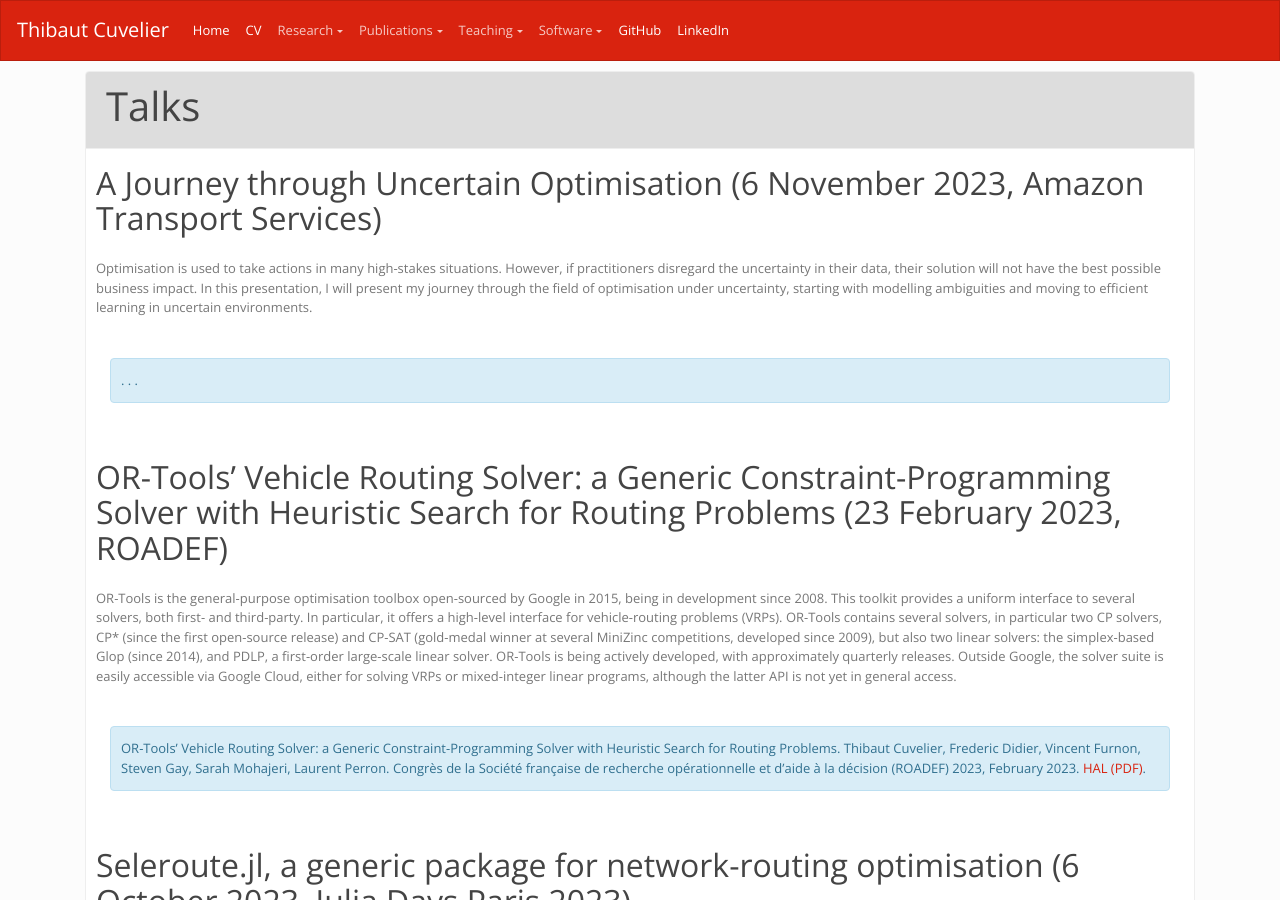
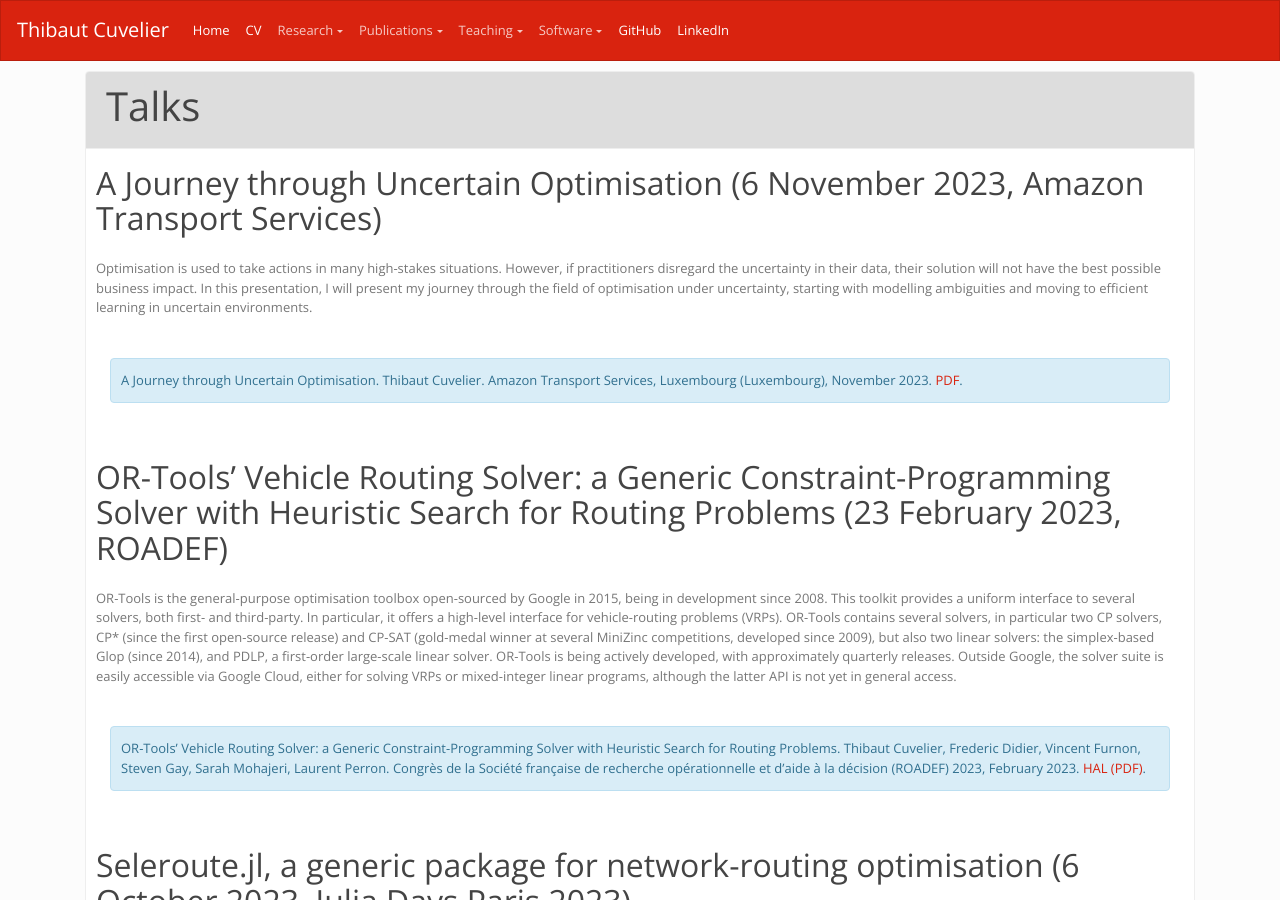
Before and after one commit to dourouc05/dourouc05.github.io, a Jekyll site: the page built from talks.md, in a window 1280 px wide and 900 px high. Built offline with Jekyll 4.4.1, drawn with Linux system fonts in a browser that asks for light colours; a script that is not in the unit is left out.

Commit message:
Update talks.md

```diff
--- a/talks.md
+++ b/talks.md
@@ -10,7 +10,7 @@ layout: page
 
 Optimisation is used to take actions in many high-stakes situations. However, if practitioners disregard the uncertainty in their data, their solution will not have the best possible business impact. In this presentation, I will present my journey through the field of optimisation under uncertainty, starting with modelling ambiguities and moving to efficient learning in uncertain environments.
 
-{% include reference_box.md key="uncertainty_ats2023" %}
+{% include reference_box.md key="uncertainty_amazon2023" %}
 
 ## OR-Tools' Vehicle Routing Solver: a Generic Constraint-Programming Solver with Heuristic Search for Routing Problems (23 February 2023, ROADEF)
 
```
